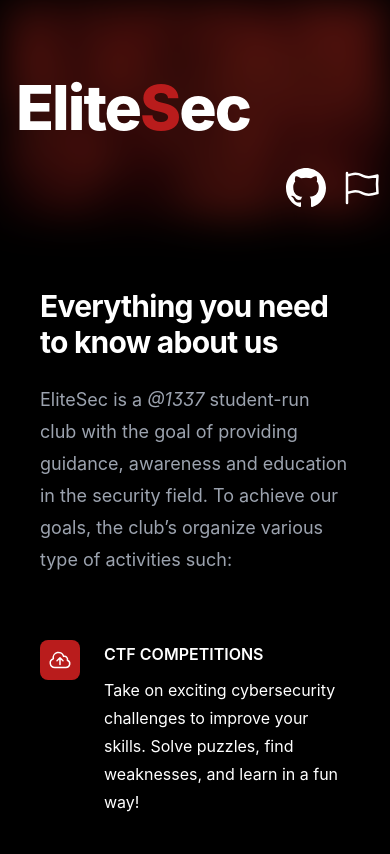
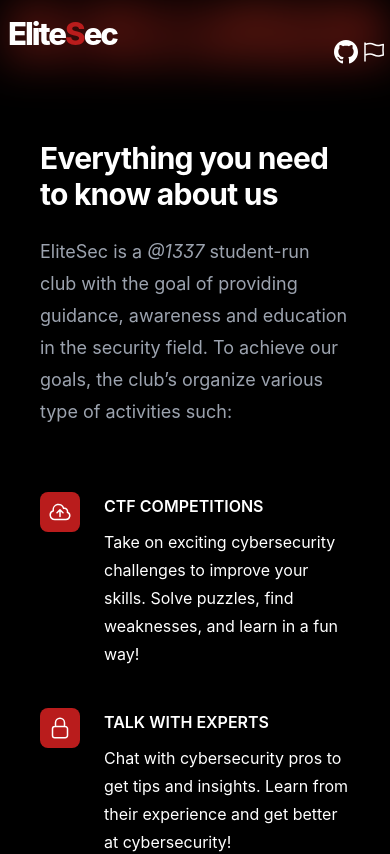
Before and after one commit to UCINE/Elitesec, a Next.js app in the folder frontend/: page / in a window 390 px wide. Shown: the top 854 px of the page. Built offline with nearby package versions, Linux system fonts and the light colour scheme.

Commit message:
fix: adjust header component styles for improved layout and responsiveness

```diff
--- a/frontend/components/header.tsx
+++ b/frontend/components/header.tsx
@@ -9,7 +9,7 @@
       <main className="relative">
         <div className="backd"></div>
         <div className="">
-          <div className="flex flex-col justify-center nx-font-mono py-20 sm:py-20 md:py-32 lg:py-40 xl:py-80 px-4 sm:px-8 md:px-12 lg:px-20 xl:px-32">
+          <div className="flex flex-col justify-center nx-font-mono py-5 sm:py-5 md:py-8 lg:py-10 xl:py-20 px-2 sm:px-4 md:px-6 lg:px-8 xl:px-10">
 
           <AnimatePresence >
               <motion.h1
@@ -21,12 +21,12 @@
                   ease: [0.165, 0.84, 0.44, 1],
                 }}
 
-                className="relative md:ml-[-10px] md:mb-[37px] font-extrabold text-[16vw] md:text-[130px] font-inter text-white leading-[0.9] tracking-[-2px] z-[100]"
+                className="relative md:ml-[-5px] md:mb-[10px] font-extrabold text-[8vw] md:text-[60px] font-inter text-white leading-[0.9] tracking-[-2px] z-[100]"
                 >
                 Elite<span className="text-red-700">S</span>ec <br />
               </motion.h1>
-              <div className="grid gap-3 items-center">
-                <div className="absolute bottom-2 sm:bottom-4 md:bottom-8 lg:bottom-3 right-2 sm:right-4 md:right-8 lg:right-16">
+              <div className="grid gap-1 items-center">
+                <div className="absolute bottom-1 sm:bottom-2 md:bottom-3 lg:bottom-2 right-1 sm:right-2 md:right-3 lg:right-4">
                 <motion.div
                     initial={{ opacity: 0, y: 40 }}
                     animate={{ opacity: 1, y: 0 }}
@@ -36,7 +36,7 @@
                       ease: [0.075, 0.82, 0.965, 1],
                     }}
                     >
-                    <div className="flex items-center gap-4">
+                    <div className="flex items-center gap-1">
                       <a
                         className="pointer-events-none lg:pointer-events-auto"
                         href="https://github.com/thelitesecurity"
@@ -44,7 +44,7 @@
                         rel="noopener noreferrer"
                       >
                         <svg
-                          className="h-10 w-10 text-white hover:text-red-700"
+                          className="h-6 w-6 text-white hover:text-red-700"
                           fill="currentColor"
                           viewBox="0 0 24 24"
                         >
@@ -57,7 +57,7 @@
                         target="_blank"
                         rel="noopener noreferrer"
                       >
-                        <FlagIcon className="h-10 w-10 text-white hover:text-red-700" />
+                        <FlagIcon className="h-6 w-6 text-white hover:text-red-700" />
                       </a>
                     </div>
                   </motion.div>
```
